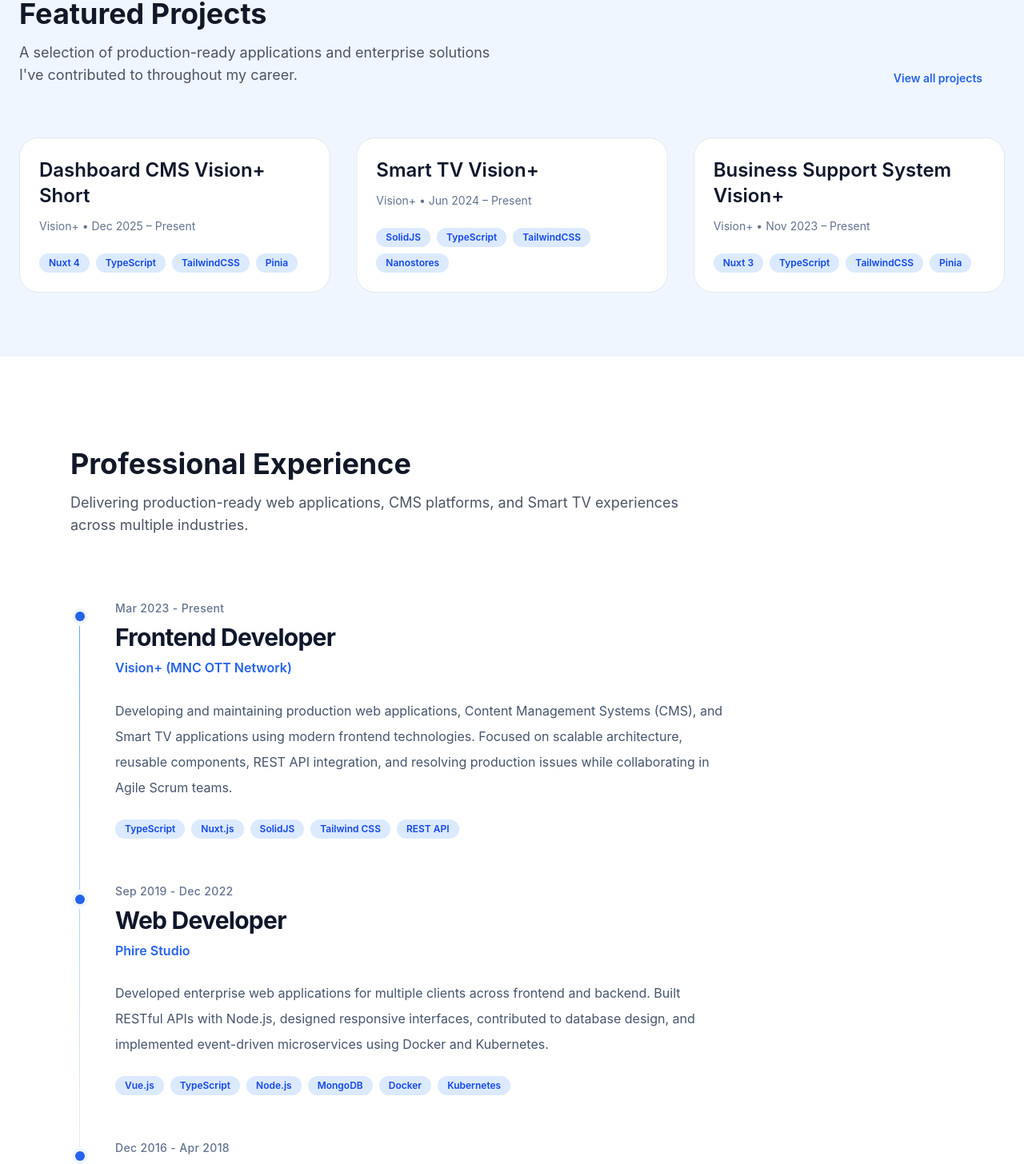
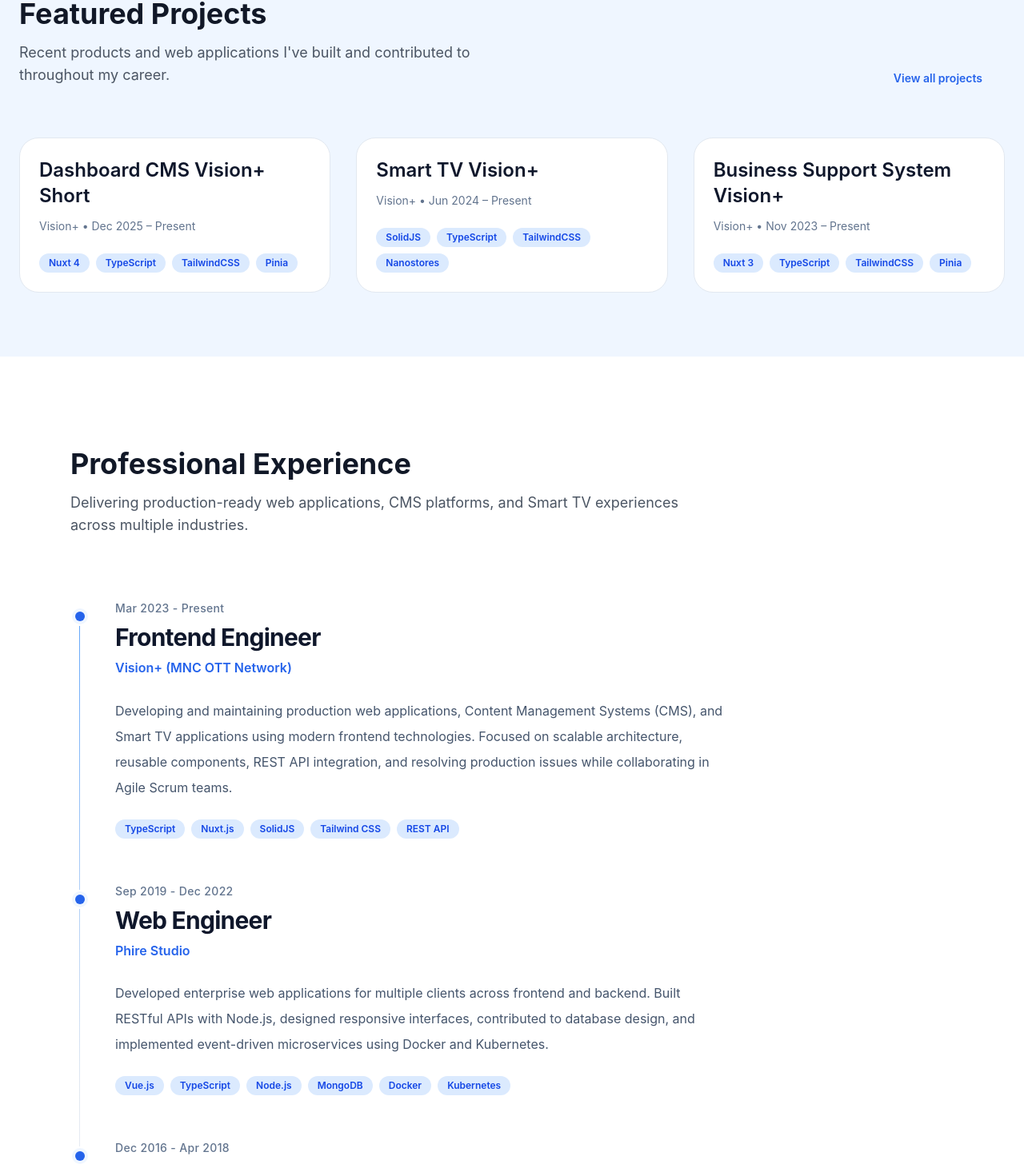
Before and after one commit to dianandriyani/cv, a Nuxt app: page / in a window 1280 px wide. Shown: the part 2095-3551 px from the top of the page at 80% size. Built offline with nearby package versions, Linux system fonts and the light colour scheme; some icons are missing.

Commit message:
fixing selection copywriting

```diff
--- a/components/organisms/project-section.vue
+++ b/components/organisms/project-section.vue
@@ -22,7 +22,7 @@
         <AtomsSectionTitle
           eyebrow="Featured Projects"
           title="Featured Projects"
-          description="A selection of production-ready applications and enterprise solutions I've contributed to throughout my career."
+          description="Recent products and web applications I've built and contributed to throughout my career."
         />
 
         <div class="flex justify-start lg:justify-end">
--- a/content/about.ts
+++ b/content/about.ts
@@ -2,16 +2,16 @@
 
 export const about: About = {
   description:
-    "I'm a Front End Developer with 8+ years of software development experience. I specialize in building scalable web applications, Content Management Systems (CMS), and Smart TV applications with reusable architecture, modern frontend technologies, and strong collaboration across Agile teams.",
+    "I'm a Front End Engineer with 8+ years of software development experience. I specialize in building scalable web applications, Content Management Systems (CMS), and Smart TV applications with reusable architecture, modern frontend technologies, and strong collaboration across Agile teams.",
 
   stats: [
     {
-      value: "8+",
-      label: "Years Experience",
+      value: '8+',
+      label: 'Years Experience',
     },
     {
-      value: "17+",
-      label: "Projects",
+      value: '17+',
+      label: 'Projects',
     },
   ],
 };
--- a/content/experiences.ts
+++ b/content/experiences.ts
@@ -3,55 +3,34 @@
 export const experiences: Experience[] = [
   {
     company: 'Vision+ (MNC OTT Network)',
-    position: 'Frontend Developer',
+    position: 'Frontend Engineer',
     period: 'Mar 2023 - Present',
     description:
       'Developing and maintaining production web applications, Content Management Systems (CMS), and Smart TV applications using modern frontend technologies. Focused on scalable architecture, reusable components, REST API integration, and resolving production issues while collaborating in Agile Scrum teams.',
-    stack: [
-      'TypeScript',
-      'Nuxt.js',
-      'SolidJS',
-      'Tailwind CSS',
-      'REST API',
-    ],
+    stack: ['TypeScript', 'Nuxt.js', 'SolidJS', 'Tailwind CSS', 'REST API'],
   },
   {
     company: 'Phire Studio',
-    position: 'Web Developer',
+    position: 'Web Engineer',
     period: 'Sep 2019 - Dec 2022',
     description:
       'Developed enterprise web applications for multiple clients across frontend and backend. Built RESTful APIs with Node.js, designed responsive interfaces, contributed to database design, and implemented event-driven microservices using Docker and Kubernetes.',
-    stack: [
-      'Vue.js',
-      'TypeScript',
-      'Node.js',
-      'MongoDB',
-      'Docker',
-      'Kubernetes',
-    ],
+    stack: ['Vue.js', 'TypeScript', 'Node.js', 'MongoDB', 'Docker', 'Kubernetes'],
   },
   {
     company: 'Appschef',
-    position: 'Java Developer',
+    position: 'Java Engineer',
     period: 'Dec 2016 - Apr 2018',
     description:
       'Developed enterprise workflow applications using Java Server Pages (JSP) and customized business workflows based on client requirements while working in Agile development teams.',
-    stack: [
-      'Java',
-      'JSP',
-      'MySQL',
-    ],
+    stack: ['Java', 'JSP', 'MySQL'],
   },
   {
     company: 'PT. Dirgantara Indonesia',
-    position: 'Web Developer Intern',
+    position: 'Web Engineer Intern',
     period: 'Jun 2015 - Aug 2015',
     description:
       'Developed an internal web application for managing and generating industrial internship certificates while collaborating with stakeholders to deliver business requirements.',
-    stack: [
-      'Java',
-      'JSP',
-      'MySQL',
-    ],
+    stack: ['Java', 'JSP', 'MySQL'],
   },
 ];
--- a/content/hero.ts
+++ b/content/hero.ts
@@ -2,7 +2,7 @@
 import MeImage from '~/assets/images/me.png';
 
 export const hero: Hero = {
-  eyebrow: 'Front End Developer',
+  eyebrow: 'Front End Engineer',
   title: "Hi, I'm Dian Andriyani 👋",
   description: 'Frontend developer focused on scalable architecture and reusable components.',
   avatar: MeImage,
```
